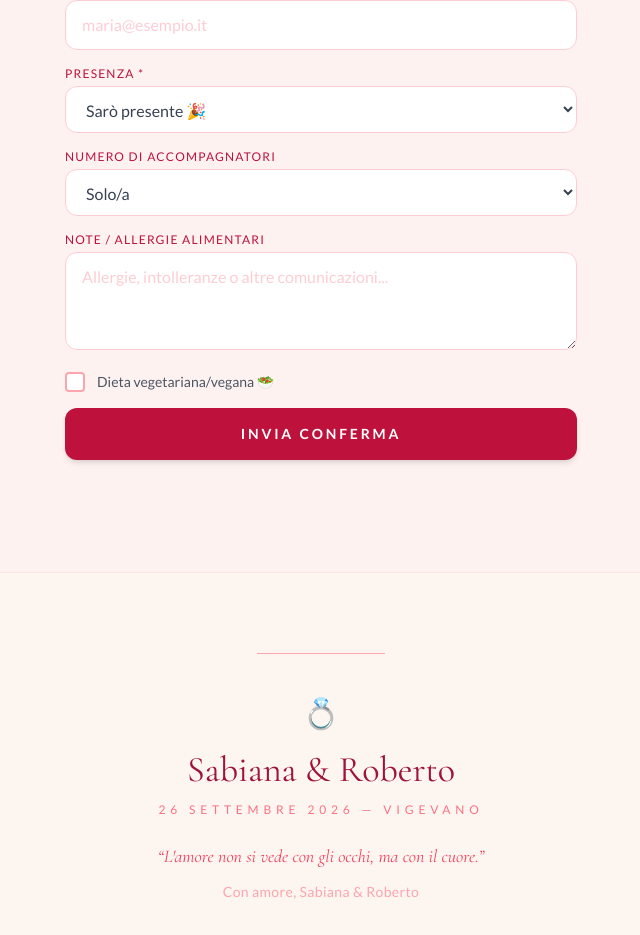
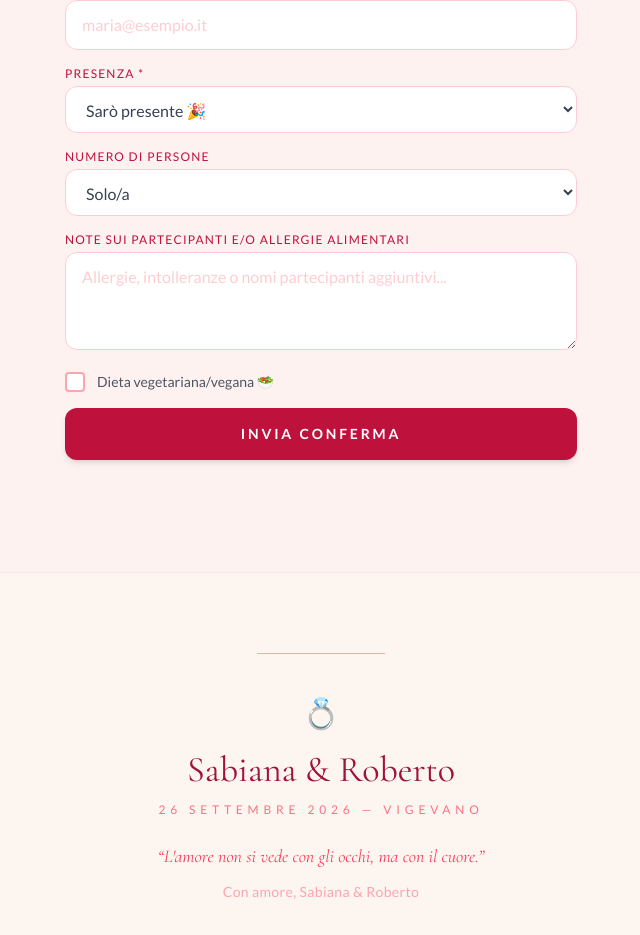
Before and after one commit to lorenzo-battanello/wedding-invite, a React (Vite) app: page / in a window 1280 px wide. Shown: the part 3340-4275 px from the top of the page, without its empty margins (319-959 px from the left). Built offline with nearby package versions, Linux system fonts and the light colour scheme.

Commit message:
fix form

```diff
--- a/src/components/RSVP.jsx
+++ b/src/components/RSVP.jsx
@@ -7,12 +7,12 @@ const inputClass =
 export default function RSVP() {
   const [sent, setSent] = useState(false)
   const [form, setForm] = useState({
-    name: '',
+    nome: '',
     email: '',
-    attendance: 'present',
-    guests: '0',
-    notes: '',
-    vegetarian: false,
+    presenza: 'present',
+    accompagnatori: '0',
+    note: '',
+    vegetariano: false,
   })
   const titleRef = useRef(null)
   const titleInView = useInView(titleRef, { once: true, margin: '-80px' })
@@ -73,7 +73,7 @@ export default function RSVP() {
               <input
                 required
                 name="nome"
-                value={form.name}
+                value={form.nome}
                 onChange={handleChange}
                 placeholder="Es. Maria Rossi"
                 className={inputClass}
@@ -103,7 +103,7 @@ export default function RSVP() {
               </label>
               <select
                 name="presenza"
-                value={form.attendance}
+                value={form.presenza}
                 onChange={handleChange}
                 className={inputClass}
               >
@@ -115,16 +115,16 @@ export default function RSVP() {
             {/* Guests */}
             <div>
               <label className="block font-sans text-rose-700 text-xs tracking-widest uppercase mb-1">
-                Numero di Accompagnatori
+                Numero di Persone
               </label>
               <select
                 name="accompagnatori"
-                value={form.guests}
+                value={form.accompagnatori}
                 onChange={handleChange}
                 className={inputClass}
               >
                 {[0, 1, 2, 3, 4, 5].map(n => (
-                  <option key={n} value={String(n)}>{n === 0 ? 'Solo/a' : `+${n} accompagnator${n === 1 ? 'e' : 'i'}`}</option>
+                  <option key={n} value={String(n)}>{n === 0 ? 'Solo/a' : `+${n} person${n === 1 ? 'a' : 'e'}`}</option>
                 ))}
               </select>
             </div>
@@ -132,13 +132,13 @@ export default function RSVP() {
             {/* Notes */}
             <div>
               <label className="block font-sans text-rose-700 text-xs tracking-widest uppercase mb-1">
-                Note / Allergie Alimentari
+                Note sui partecipanti e/o Allergie Alimentari
               </label>
               <textarea
                 name="note"
-                value={form.notes}
+                value={form.note}
                 onChange={handleChange}
-                placeholder="Allergie, intolleranze o altre comunicazioni..."
+                placeholder="Allergie, intolleranze o nomi partecipanti aggiuntivi..."
                 rows={3}
                 className={inputClass}
               />
@@ -150,15 +150,15 @@ export default function RSVP() {
                 <input
                   type="checkbox"
                   name="vegetariano"
-                  checked={form.vegetarian}
+                  checked={form.vegetariano}
                   onChange={handleChange}
                   className="sr-only"
                 />
                 <motion.div
-                  animate={{ backgroundColor: form.vegetarian ? '#e11d48' : '#fff' }}
+                  animate={{ backgroundColor: form.vegetariano ? '#e11d48' : '#fff' }}
                   className="w-5 h-5 border-2 border-rose-300 rounded flex items-center justify-center"
                 >
-                  {form.vegetarian && (
+                  {form.vegetariano && (
                     <motion.svg
                       initial={{ scale: 0 }}
                       animate={{ scale: 1 }}
```
